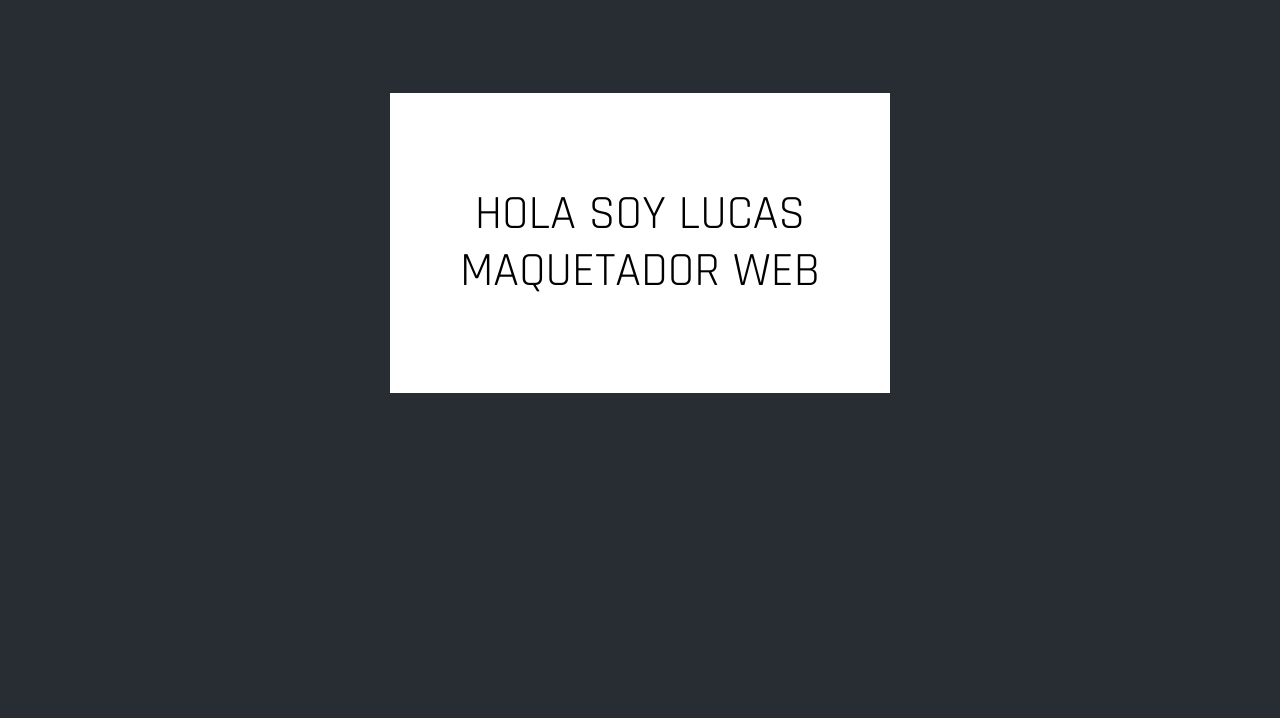
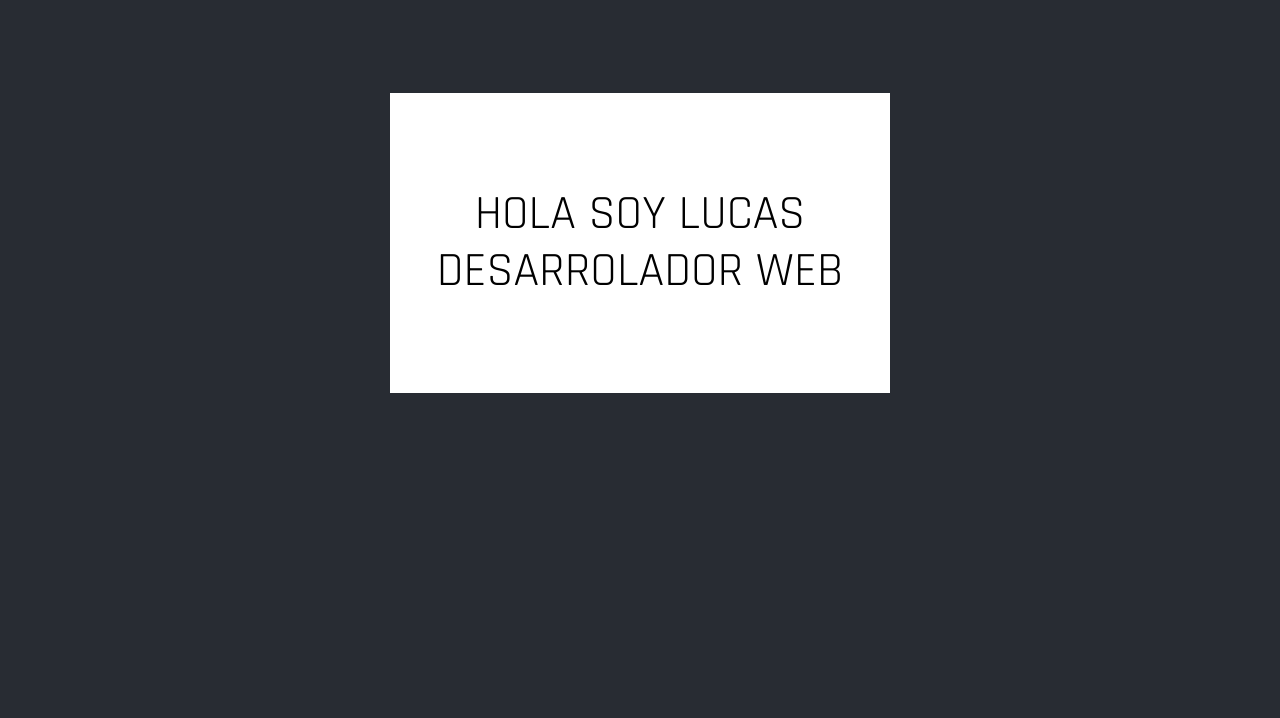
Before and after one commit to CheffRamsay/Portfolio, a plain HTML site: page index.html in a window 1280 px wide. Shown: the part 82-800 px from the top of the page. Drawn offline with Linux system fonts and the light colour scheme.

Commit message:
Update index.html
Cambiar a Desarrolador

```diff
--- a/index.html
+++ b/index.html
@@ -54,7 +54,7 @@
         <div class="rectangulo-animado"></div>
     </div>
     <div class="rectangulo">
-        <h1>HOLA SOY LUCAS<br><br>MAQUETADOR WEB</h1>
+        <h1>HOLA SOY LUCAS<br><br>DESARROLADOR WEB</h1>
     </div>
     </div>
 
```
